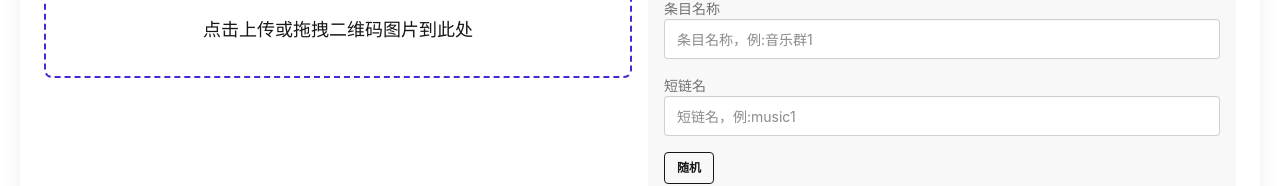
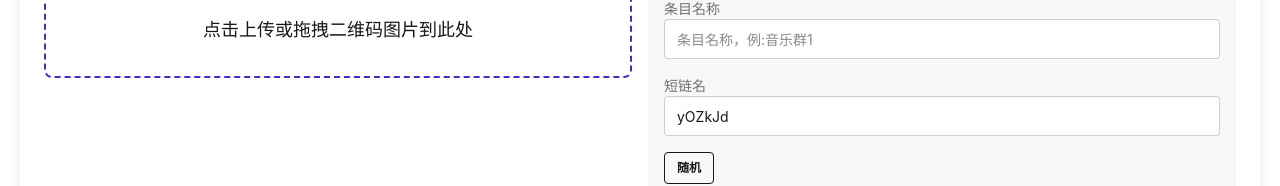
Before and after one commit to Norman45/shortlink-worker, a website: page dist/admin.html in a window 1280 px wide. Shown: the part 552-738 px from the top of the page. Drawn offline with Linux system fonts and the light colour scheme; no server answers.

Commit message:
feat: 页面载入时短链名输入框默认填入随机短链名
- admin.html: 新增页面加载时给 #newPath 填入 random6Letter() 的调用

```diff
--- a/dist/admin.html
+++ b/dist/admin.html
@@ -1824,6 +1824,9 @@
         document.getElementById("newPathBtn").addEventListener("click", function () {
             document.getElementById("newPath").value = random6Letter();
         });
+
+        // 页面载入时，短链名输入框默认填入一个随机短链名
+        document.getElementById("newPath").value = random6Letter();
     </script>
 </body>
 
```
